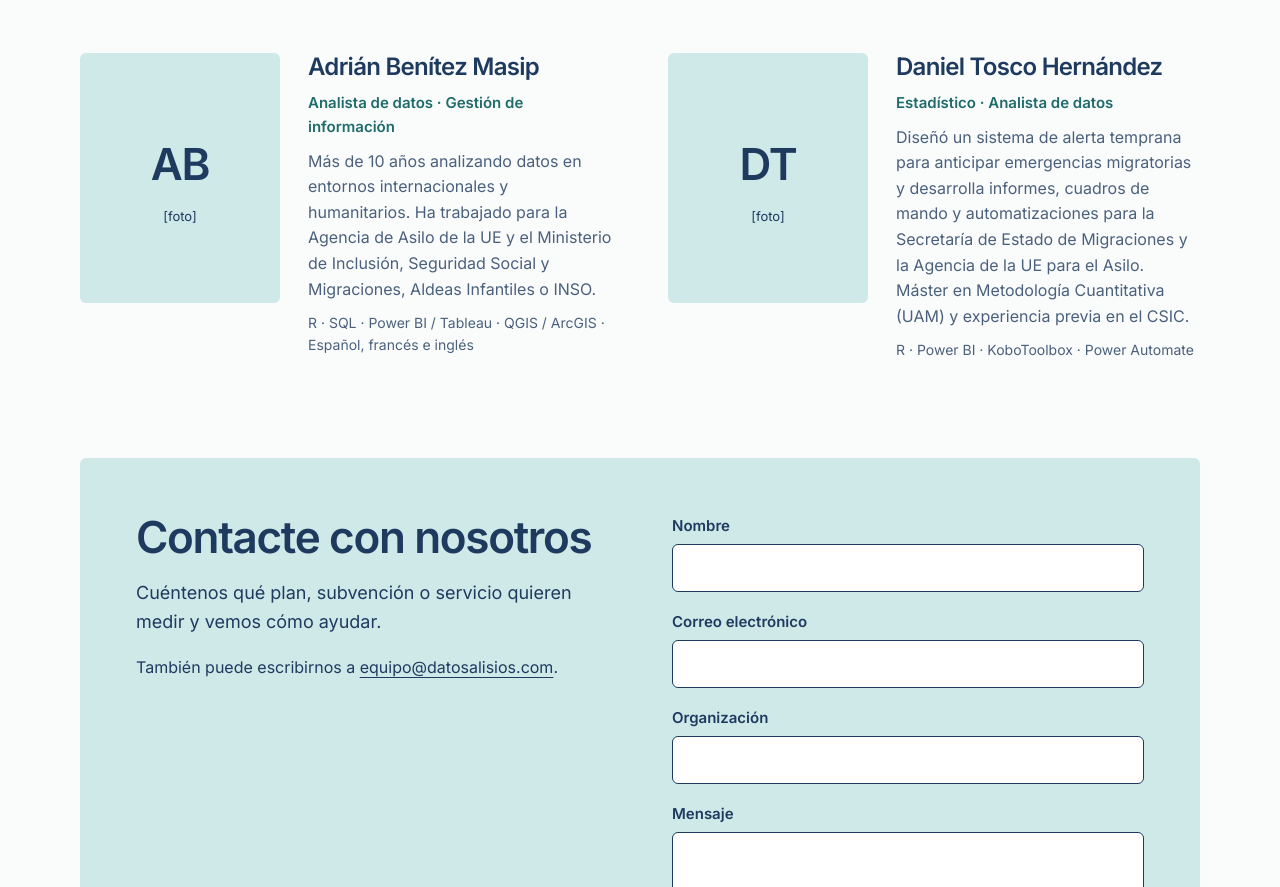
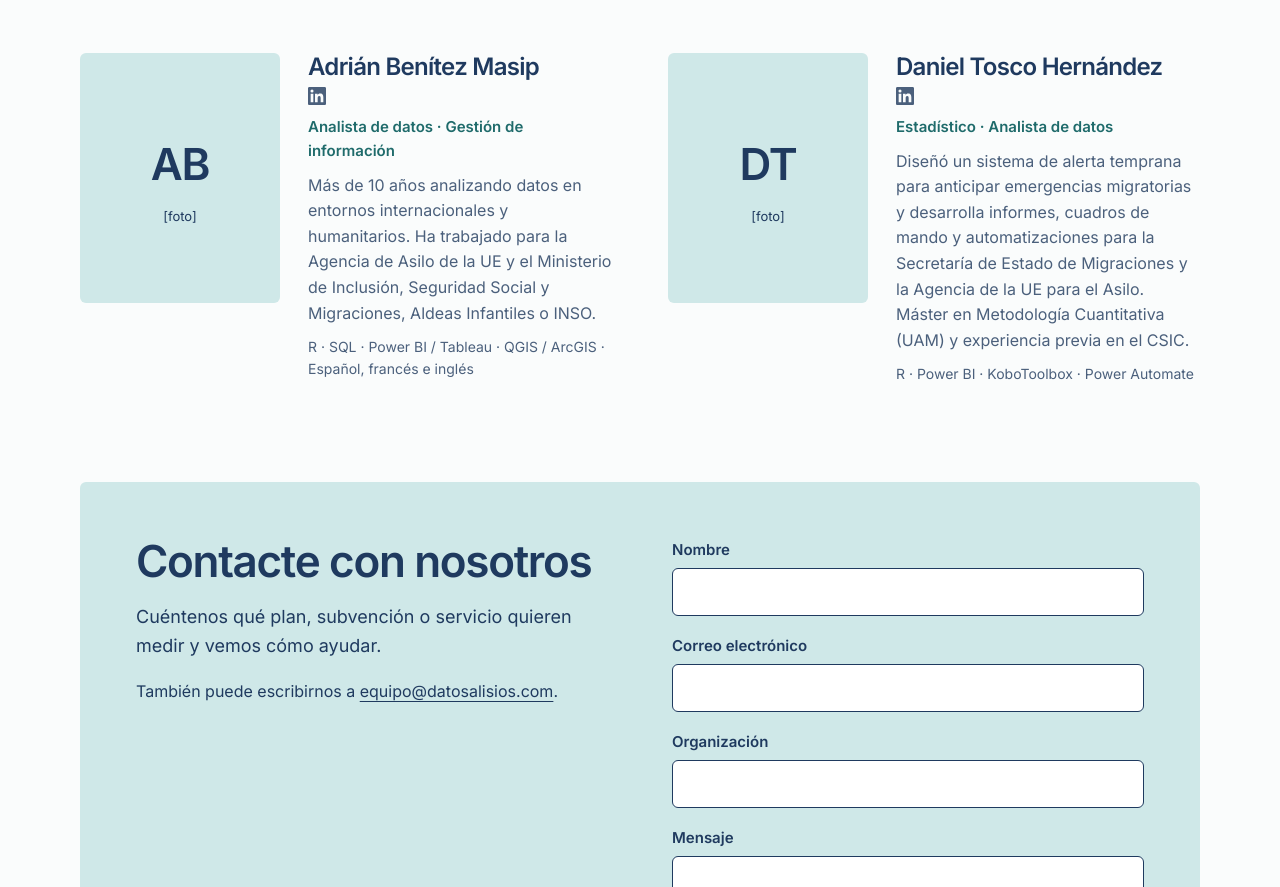
Before and after one commit to Equipo-datos-alisios/web, a plain HTML site: page index.html in a window 1280 px wide. Shown: the part 3153-4040 px from the top of the page. Drawn offline with Linux system fonts and the light colour scheme.

Commit message:
Add files via upload

```diff
--- a/index.html
+++ b/index.html
@@ -177,6 +177,7 @@
           <div class="foto" aria-hidden="true"><span class="iniciales">AB</span><span class="aviso">[foto]</span></div>
           <div class="persona-texto">
             <h3>Adrián Benítez Masip</h3>
+            <a class="linkedin" href="https://www.linkedin.com/in/adrian-benitez-masip/" target="_blank" rel="noopener" aria-label="LinkedIn de Adrián Benítez Masip"><svg viewBox="0 0 24 24" width="18" height="18" aria-hidden="true" focusable="false"><path fill="currentColor" d="M20.45 20.45h-3.56v-5.57c0-1.33-.02-3.04-1.85-3.04-1.85 0-2.14 1.45-2.14 2.95v5.66H9.35V9h3.41v1.56h.05c.48-.9 1.64-1.85 3.37-1.85 3.6 0 4.27 2.37 4.27 5.45v6.29zM5.34 7.43a2.06 2.06 0 1 1 0-4.12 2.06 2.06 0 0 1 0 4.12zM7.12 20.45H3.56V9h3.56v11.45zM22.22 0H1.77C.79 0 0 .77 0 1.73v20.54C0 23.23.79 24 1.77 24h20.45c.98 0 1.78-.77 1.78-1.73V1.73C24 .77 23.2 0 22.22 0z"/></svg></a>
             <div class="cargo">Analista de datos · Gestión de información</div>
             <p>Más de 10 años analizando datos en entornos internacionales y humanitarios. Ha trabajado para la Agencia de Asilo de la UE y el Ministerio de Inclusión, Seguridad Social y Migraciones, Aldeas Infantiles o INSO.</p>
             <div class="herramientas">R · SQL · Power BI / Tableau · QGIS / ArcGIS · Español, francés e inglés</div>
@@ -186,6 +187,7 @@
           <div class="foto" aria-hidden="true"><span class="iniciales">DT</span><span class="aviso">[foto]</span></div>
           <div class="persona-texto">
             <h3>Daniel Tosco Hernández</h3>
+            <a class="linkedin" href="https://www.linkedin.com/in/dtosco/" target="_blank" rel="noopener" aria-label="LinkedIn de Daniel Tosco Hernández"><svg viewBox="0 0 24 24" width="18" height="18" aria-hidden="true" focusable="false"><path fill="currentColor" d="M20.45 20.45h-3.56v-5.57c0-1.33-.02-3.04-1.85-3.04-1.85 0-2.14 1.45-2.14 2.95v5.66H9.35V9h3.41v1.56h.05c.48-.9 1.64-1.85 3.37-1.85 3.6 0 4.27 2.37 4.27 5.45v6.29zM5.34 7.43a2.06 2.06 0 1 1 0-4.12 2.06 2.06 0 0 1 0 4.12zM7.12 20.45H3.56V9h3.56v11.45zM22.22 0H1.77C.79 0 0 .77 0 1.73v20.54C0 23.23.79 24 1.77 24h20.45c.98 0 1.78-.77 1.78-1.73V1.73C24 .77 23.2 0 22.22 0z"/></svg></a>
             <div class="cargo">Estadístico · Analista de datos</div>
             <p>Diseñó un sistema de alerta temprana para anticipar emergencias migratorias y desarrolla informes, cuadros de mando y automatizaciones para la Secretaría de Estado de Migraciones y la Agencia de la UE para el Asilo. Máster en Metodología Cuantitativa (UAM) y experiencia previa en el CSIC.</p>
             <div class="herramientas">R · Power BI · KoboToolbox · Power Automate</div>
--- a/styles.css
+++ b/styles.css
@@ -149,6 +149,8 @@ section[id] { scroll-margin-top: 16px; }
 .foto .iniciales { font-family: var(--head-font); font-weight: var(--head-w); font-size: var(--h2); letter-spacing: var(--head-ls); }
 .foto .aviso { font-size: 13px; }
 .persona-texto { flex: 1 1 260px; display: flex; flex-direction: column; gap: 10px; }
+.persona-texto .linkedin { align-self: flex-start; display: inline-flex; color: var(--muted); margin-top: -4px; }
+.persona-texto .linkedin:hover, .persona-texto .linkedin:focus-visible { color: var(--teal-text); }
 .persona-texto .cargo { font-size: 15px; font-weight: 600; color: var(--teal-text); }
 .persona-texto p { font-size: 16px; color: var(--muted); }
 .persona-texto .herramientas { font-size: 14px; color: var(--muted); }
```
